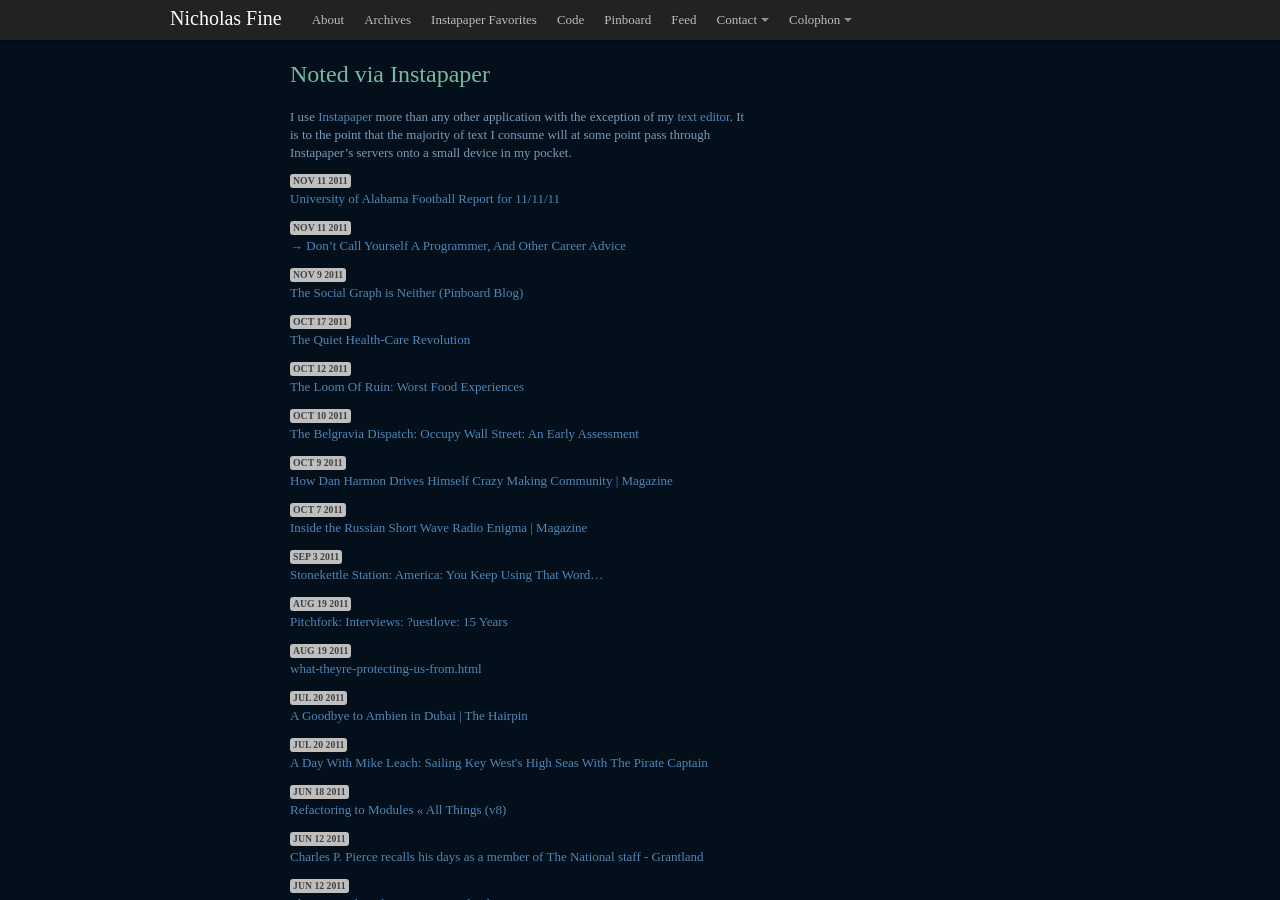
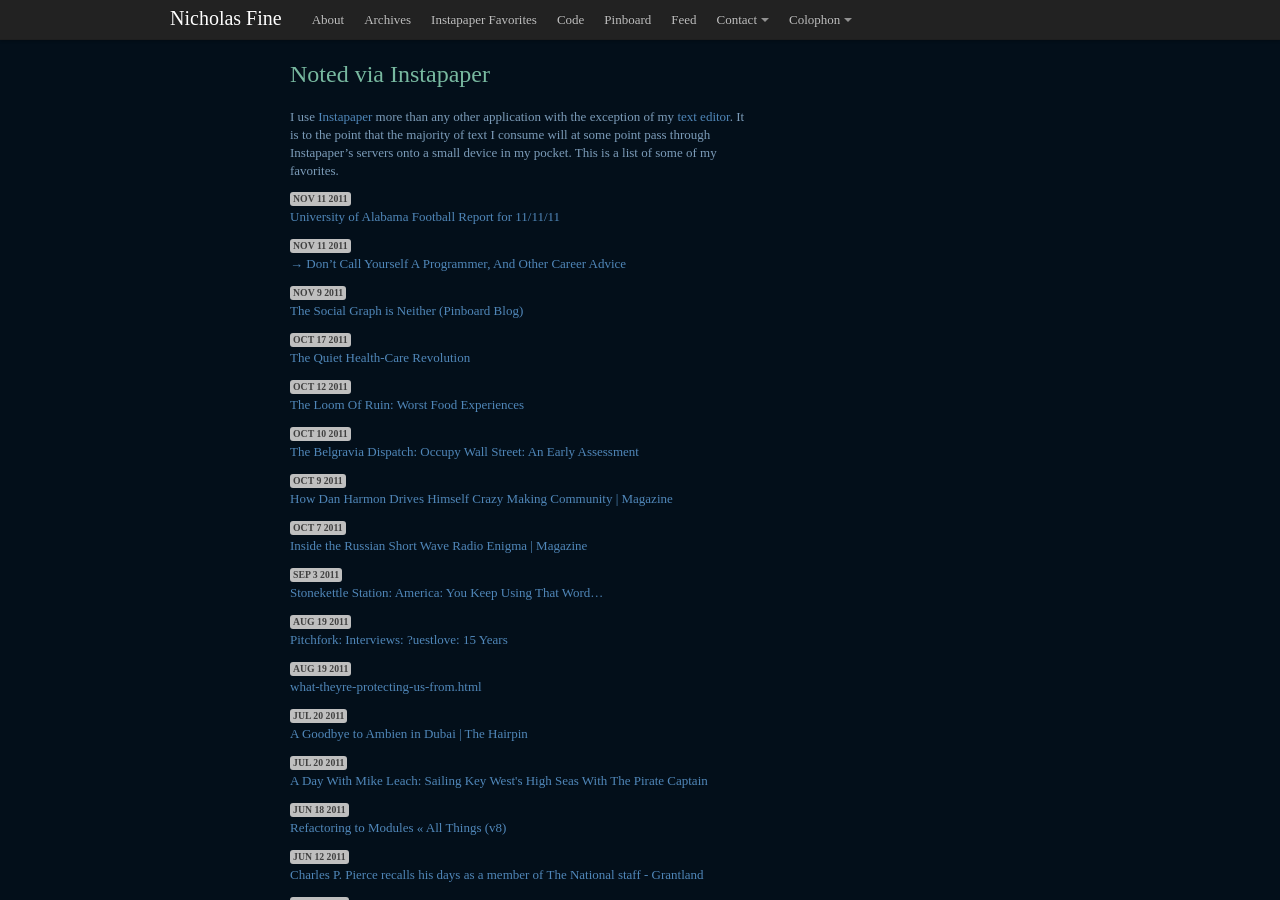
Before and after one commit to yrgoldteeth/yrgoldteeth.github.com, a Jekyll site: the page built from instapaper.markdown, in a window 1280 px wide and 900 px high. Built offline with Jekyll 4.4.1, drawn with Linux system fonts in a browser that asks for light colours; nearby versions of some CDN libraries; some web fonts are replaced; Markdown is read by kramdown in place of the engine named in the settings.

Commit message:
update instapaper favorites

```diff
--- a/instapaper.markdown
+++ b/instapaper.markdown
@@ -8,7 +8,8 @@
 I use [Instapaper](http://instapaper.com) more than any other application
 with the exception of my [text editor](http://www.vim.org).  It is to the
 point that the majority of text I consume will at some point pass through
-Instapaper's servers onto a small device in my pocket.
+Instapaper's servers onto a small device in my pocket.  This is a list of
+some of my favorites.
 
 <div id='posts'>
   <ul class='unstyled'>
```
Also changed, not shown: .instapaper/instapaper.markdown.
